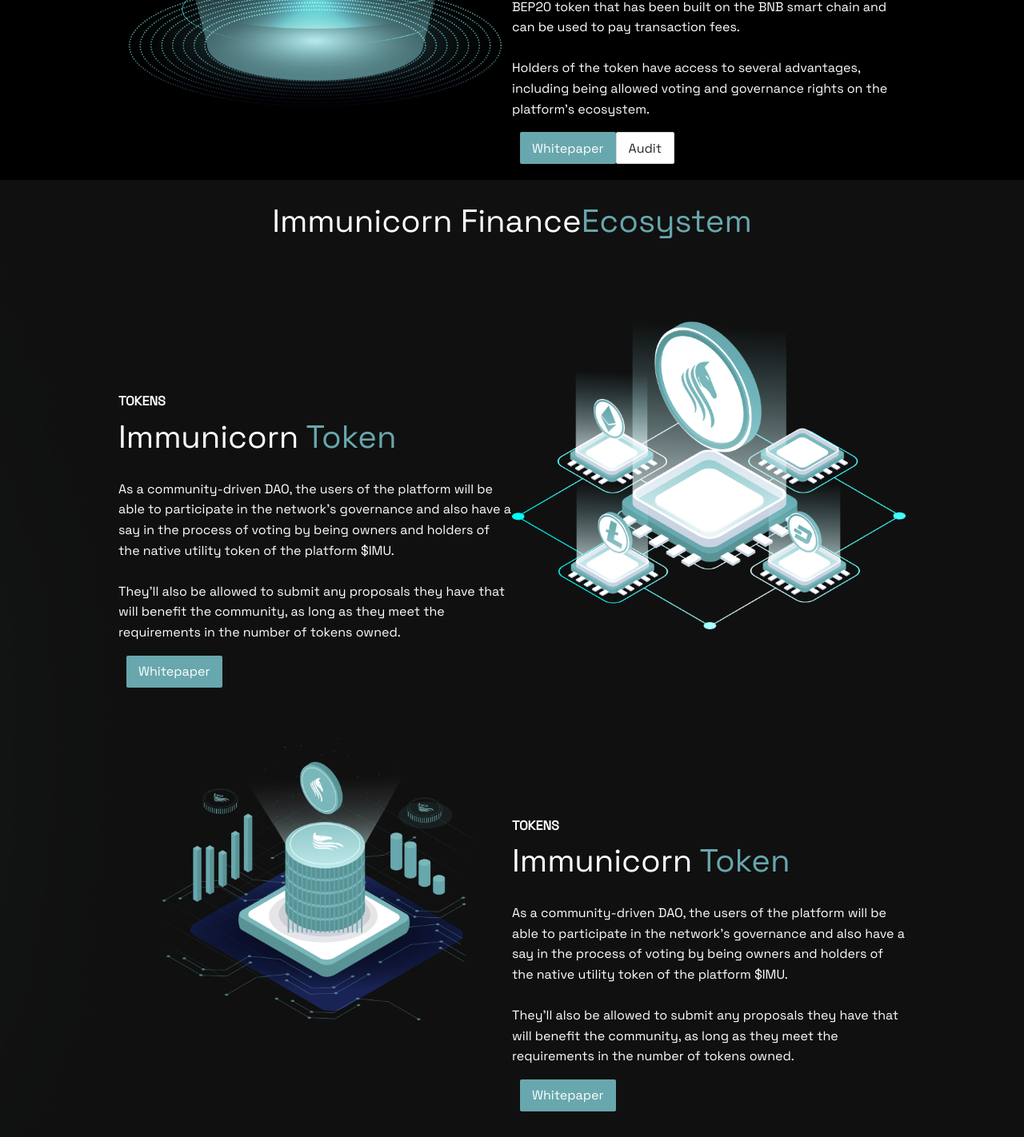
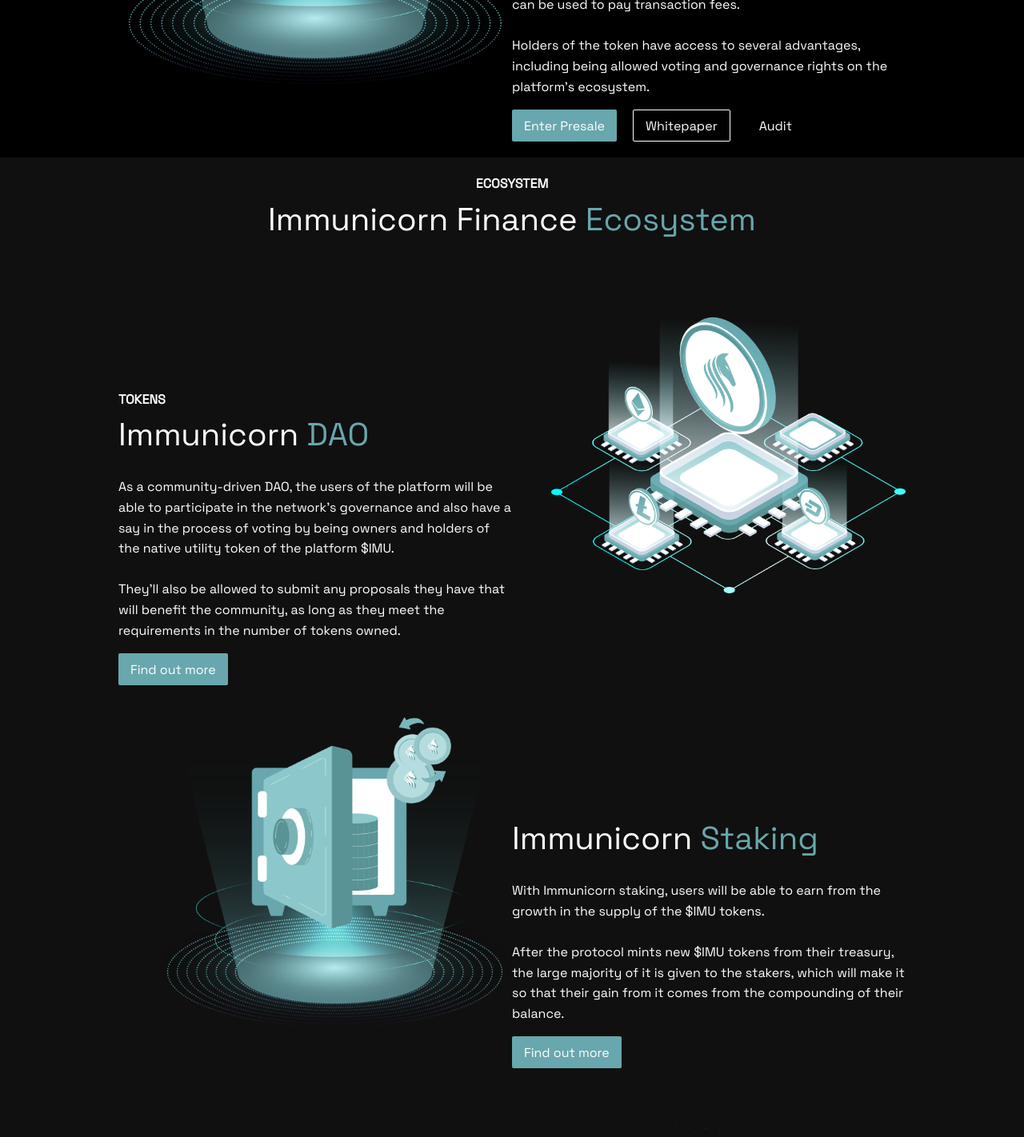
Before and after one commit to teejohn247/immunicon, a React (Create React App) app: page / in a window 1280 px wide. Shown: the part 1330-2752 px from the top of the page at 80% size. Built offline with nearby package versions, Linux system fonts and the light colour scheme.

Commit message:
fixed bugs

```diff
--- a/src/Components/AboutMain.js
+++ b/src/Components/AboutMain.js
@@ -32,10 +32,10 @@
 
 
                 <Col xs={24} sm={24} md={24} className="pad-mob" style={{ marginTop: "100px", textAlign: "center", }}>
-                    <p className="imu" style={{ color: "white", fontWeight: "bold", margin: "0px" }}>TOKENS</p>
+                    <p className="imu" style={{ color: "white", fontWeight: "bold", margin: "0px" }}>TOKENOMICS</p>
                     <h3 className="imu" style={{ color: "white", fontSize: "40px" }}>A world with a <span style={{ color: "#68A7AD" }}>Promise of Protection.</span></h3>
                     <p className="imu" style={{ color: "white", width: "60%", textAlign: "center", marginLeft: "auto", marginRight: "auto" }}>
-                        Welcome to Immunicorn Finance, the number one cryptocurrency that aims to provide a safe and secure digital environment where all of your digital assets are immune to failure.
+                    The $IMU token, which was very carefully crafted to serve as the major core of the Immunicorn ecosystem, will improve the functionality of the ecosystem and the operations that will be carried out by the users and investors of the platform.
                     </p>
 
                 </Col>
@@ -53,39 +53,45 @@
 
             <Row style={{ padding: "100px" }}>
 
-                <Col xs={24} sm={24} md={4} className="bgg" style={{ marginTop: "100px", textAlign: "center", }}>
+                <Col xs={24} sm={12} md={4} className="bgg" style={{ marginTop: "100px", textAlign: "center", }}>
                     <div>
                         <h3 style={{ color: "white", fontSize: "20px", textAlign: "left" }}>$IMU </h3>
-                        <p style={{ color: "white", textAlign: "left" }}>Test</p>
+                        <p style={{ color: "white", textAlign: "left" }}>TICKER</p>
                     </div>
                 </Col>
 
-                <Col xs={24} sm={24} md={4} className="bgg" style={{ marginTop: "100px", textAlign: "center", }}>
+                <Col xs={24} sm={12} md={4} className="bgg" style={{ marginTop: "100px", textAlign: "center", }}>
                     <div>
                         <h3 style={{ color: "white", fontSize: "20px", textAlign: "left" }}>50 B </h3>
-                        <p style={{ color: "white", textAlign: "left" }}>Total supply</p>
+                        <p style={{ color: "white", textAlign: "left" }}>TOTAL SUPPLY</p>
                     </div>
                 </Col>
 
-                <Col xs={24} sm={24} md={4} className="bgg" style={{ marginTop: "100px", textAlign: "center", }}>
+                <Col xs={24} sm={12} md={4} className="bgg" style={{ marginTop: "100px", textAlign: "center", }}>
                     <div>
                         <h3 style={{ color: "white", fontSize: "20px", textAlign: "left" }}>15 B </h3>
-                        <p style={{ color: "white", textAlign: "left" }}>Available For Presale</p>
+                        <p style={{ color: "white", textAlign: "left" }}>AVAILABLE FOR PRESALE</p>
                     </div>
                 </Col>
 
-                <Col xs={24} sm={24} md={4} className="bgg" style={{ marginTop: "100px", textAlign: "center", }}>
+                <Col xs={24} sm={12} md={4} className="bgg" style={{ marginTop: "100px", textAlign: "center", }}>
                     <div>
                         <h3 style={{ color: "white", fontSize: "20px", textAlign: "left" }}>0.0050 </h3>
-                        <p style={{ color: "white", textAlign: "left" }}>Initial Price for 1 $IMU</p>
+                        <p style={{ color: "white", textAlign: "left" }}>INITIAL PRICE FOR 1 $IMU</p>
                     </div>
                 </Col>
 
-                <Col xs={24} sm={24} md={4} className="bgg" style={{ marginTop: "100px", textAlign: "center", }}>
+                <Col xs={24} sm={12} md={4} className="bgg" style={{ marginTop: "100px", textAlign: "center", }}>
                     <div>
                         <h3 style={{ color: "white", fontSize: "20px", textAlign: "left" }}>20th Aug 2022 </h3>
-                        <p style={{ color: "white", textAlign: "left" }}>Presale
-                            Duration</p>
+                        <p style={{ color: "white", textAlign: "left" }}>PRESALE DURATION</p>
+                    </div>
+                </Col>
+
+                <Col xs={24} sm={12} md={4} className="bgg" style={{ marginTop: "100px", textAlign: "center", }}>
+                    <div>
+                        <h3 style={{ color: "white", fontSize: "20px", textAlign: "left" }}>20th Oct 2022 </h3>
+                        <p style={{ color: "white", textAlign: "left" }}>LAUNCH DATE</p>
                     </div>
                 </Col>
 
@@ -194,7 +200,7 @@
 
 
             <Row style={{ width: "60%", marginLeft: "auto", marginRight: "auto" }}>
-                <Col xs={24} sm={24} md={24} className="pad-mob" style={{ marginTop: "100px", textAlign: "center", }}>
+                <Col xs={24} sm={24} md={24} className="pad-mob" style={{ marginTop: "100px", textAlign: "center",  marginBottom:"80px", fontSize:"24px"}}>
                     <h3 style={{ color: "white", fontSize: "40px" }}>Frequently Asked Questions</h3>
 
 
@@ -212,7 +218,14 @@
                         <Panel header="How much is the supply of $IMU that will be dropped?" key="3" >
                             <div></div>
                         </Panel>
-                        <Panel header="Who governs the Immunicorn platform?" key="4" >
+
+                        <Panel header="How can I purchase $IMU tokens?" key="4" >
+                            <div></div>
+                        </Panel>
+
+
+
+                        <Panel header="Who governs the Immunicorn platform?" key="5" >
                             <div></div>
                         </Panel>
                     </Collapse>
--- a/src/Components/AppFooter.js
+++ b/src/Components/AppFooter.js
@@ -21,16 +21,16 @@
       }}
     >
       <Row>
-        <div className="myfoot" style={{ width: "80%", marginLeft: "auto", marginRight: "auto", textAlign: "Left", display: "flex", justifyContent: "center" }}>
+        <div className="myfoot mob_web" style={{ width: "80%", marginLeft: "auto", marginRight: "auto", textAlign: "Left", display: "flex", justifyContent: "center" }}>
 
-          <Col xs={24} sm={24} md={10}>
+          <Col xs={24} sm={24} md={8}>
             <Image src={log} preview={false} />
             <p className="footerp" style={{ textAlign: "left", width: "60%" }}>Welcome to Immunicorn Finance, the number one cryptocurrency that aims to provide a safe and secure digital environment.</p>
             <p className="footerp" style={{ textAlign: "left", width: "60%" }}>@2022 <span style={{ color: "#68A7AD" }}>immunicornfinance.com</span>  All rights reserved.</p>
           </Col>
 
 
-          <Col xs={24} sm={24} md={4}>
+          <Col xs={24} sm={12} md={4}>
             <p className="tkon" style={{ color: "#68A7AD" }}>Quick Links</p>
             <p>Get Support</p>
             <p>Staking</p>
@@ -41,13 +41,8 @@
           </Col>
 
 
-          <Col xs={24} sm={24} md={4}>
+          <Col xs={24} sm={12} md={4}>
             <p className="tkon" style={{ color: "#68A7AD" }}>Resources</p>
-
-
-
-
-
 
             <p>Whitepaper</p>
             <p>Brand Guide</p>
@@ -60,18 +55,93 @@
           </Col>
 
 
-          <Col xs={24} sm={24} md={4}>
+          <Col xs={24} sm={24} md={6}>
             <p className="tkon" style={{ color: "#68A7AD" }}>Follow Us</p>
             <div>
-              <Image src={discord} />
-              <Image src={twitter} />
-              <Image src={youtube} />
-              <Image src={tiktok} />
+              <Image style={{padding: "5px"}} src={discord} preview={false} />
+              <Image style={{padding: "5px"}} src={twitter} preview={false}/>
+              <Image style={{padding: "5px"}} src={youtube} preview={false}/>
+              <Image style={{padding: "5px"}} src={tiktok} preview={false}/>
 
             </div>
           </Col>
         </div>
       </Row>
+
+
+
+
+
+
+
+
+
+
+
+
+
+
+
+<div className="mob_footer">
+
+      <Row className="mob_foot">
+        <div className="myfoot" style={{ width: "80%", marginLeft: "auto", marginRight: "auto", textAlign: "Left", display: "flex", justifyContent: "center" }}>
+
+          <Col xs={24} sm={24} md={8}>
+            <Image src={log} preview={false} />
+            <p className="footerp" style={{ textAlign: "left", width: "60%" }}>Welcome to Immunicorn Finance, the number one cryptocurrency that aims to provide a safe and secure digital environment.</p>
+          </Col>
+
+
+
+        </div>
+      </Row>
+
+      <Row style={{width: "80%",marginLeft: "auto",marginRight: "auto", textAlign:"left"}}>
+        <Col xs={12} sm={12}>
+            <p className="tkon" style={{ color: "#68A7AD" }}>Quick Links</p>
+            <p  >Get Support</p>
+            <p>Staking</p>
+            <p>Accelerator</p>
+            <p>Buy Axion</p>
+            <p>Vote</p>
+
+          </Col>
+
+
+          <Col xs={12} sm={12}>
+            <p className="tkon" style={{ color: "#68A7AD" }}>Resources</p>
+
+            <p>Whitepaper</p>
+            <p>Brand Guide</p>
+            <p>Knowledge Base</p>
+            <p>Dextools Chart</p>
+            <p>CoinGecko Chart</p>
+            <p>CoinGecko Chart</p>
+            <p>Github Code</p>
+
+          </Col>
+
+
+          <Col xs={24} sm={24} md={6}>
+            <p className="tkon" style={{ color: "#68A7AD" }}>Follow Us</p>
+            <div style={{display:"flex"}}>
+              <Image style={{padding: "5px"}} src={discord} preview={false} />
+              <Image style={{padding: "5px"}} src={twitter} preview={false}/>
+              <Image style={{padding: "5px"}} src={youtube} preview={false}/>
+              <Image style={{padding: "5px"}} src={tiktok} preview={false}/>
+
+            </div>
+          </Col>
+      </Row>
+
+      <Row>
+      <Col xs={24} sm={24} md={8} style={{  width: "80% !important", marginTop:"20px" }}>
+            <p className="footerp" >@2022 <span style={{ color: "#68A7AD" }}>immunicornfinance.com</span>  All rights reserved.</p>
+          </Col>
+      </Row>
+      </div>
+
     </Footer>
 
 
--- a/src/Components/BreadCrumb.js
+++ b/src/Components/BreadCrumb.js
@@ -14,12 +14,13 @@
                 <div className="content homeSlide" >
 
 
-                    <h3 className="homeSlide rewrds" style={{ marginTop: "80px" }}>Immunicorn Finance <span style={{ color: "#68A7AD" }}>Token</span></h3>
-                    <h5 className>A world with a <span style={{ color: "#68A7AD" }}>Promise of Protection.</span></h5>
+                <h5 style={{marginTop:"110px"}}>A world with a <span style={{color: "#68A7AD"}}>Promise of Protection.</span></h5>
+
                     <p>Welcome to Immunicorn Finance, the number one cryptocurrency that aims to provide a safe and secure digital environment where all of your digital assets are immune to failure.</p>
-                    <div className="btnHolder">
-                        <Button size="large">Whitepaper</Button>
-                        <Button size="large"> Audit</Button>
+                    <div className="btnHolder" style={{display: "flex", justifyContent:"center"}}>
+                        <Button style={{ width: "196px", height: "60px", background: "#68A7AD", border:"none", color:"white", margin: "0px 20px 0px 0px"}} size="large">Enter Presale</Button>
+                        <Button size="large" style={{width: "196px", height: "60px",border:"1px solid white", background:"transparent", color:"white"}}> Whitepaper</Button>
+
                     </div>
 
 
--- a/src/Components/Partners.js
+++ b/src/Components/Partners.js
@@ -63,9 +63,12 @@
                         Holders of the token have access to several advantages, including being allowed voting and governance rights on the platform’s ecosystem.
                         </p>
 
-                        <div className="btnHolder" style={{display: "flex", justifyContent: "space-between", width: "35%"}}>
-                        <Button style={{background: "#68A7AD", border:"none", color:"white", marginLeft:"10px"}} size="large">Whitepaper</Button>
-                        <Button size="large"> Audit</Button>
+                        <div className="btnHolder" style={{display: "flex"}}>
+                        <Button style={{background: "#68A7AD", border:"none", color:"white", margin: "0px 20px 0px 0px"}} size="large">Enter Presale</Button>
+
+                        <Button size="large" style={{border:"1px solid white", background:"transparent", color:"white"}}> Whitepaper</Button>
+                        <Button size="large" style={{border:"1px solid black", background:"transparent", color:"white", margin: "0px 20px 0px 20px"}}> Audit</Button>
+
                     </div>
                     </Col>
 
--- a/src/Components/mainBody.js
+++ b/src/Components/mainBody.js
@@ -5,6 +5,8 @@
 
 import illus1 from '../assets/14.png';
 import illus7 from '../assets/17.png';
+import illust from '../assets/illust.png';
+
 
 
 
@@ -19,7 +21,11 @@
                     <Row className="spon_mob" style={{ padding: "20px" }}>
 
                         <Col xs={24} sm={24} md={24} style={{ display: 'flex', justifyContent: "center" }}>
-                            <h3 style={{ color: "white", fontSize: "40px" }}>Immunicorn Finance<span style={{ color: "#68A7AD" }}>Ecosystem</span></h3>
+                            <p style={{ color: "white", fontWeight: "bold", margin: "0px", textAlign: "center" }}>ECOSYSTEM</p>
+                        </Col>
+
+                        <Col xs={24} sm={24} md={24} style={{ display: 'flex', justifyContent: "center" }}>
+                            <h3 style={{ color: "white", fontSize: "40px" }}>Immunicorn Finance<span style={{ color: "#68A7AD" }}> Ecosystem</span></h3>
                         </Col>
 
 
@@ -36,7 +42,7 @@
 
                         <Col xs={24} sm={24} md={12} className="pad-mob" style={{ marginTop: "120px" }}>
                             <p style={{ color: "white", fontWeight: "bold", margin: "0px" }}>TOKENS</p>
-                            <h3 style={{ color: "white", fontSize: "40px" }}>Immunicorn <span style={{ color: "#68A7AD" }}>Token</span></h3>
+                            <h3 style={{ color: "white", fontSize: "40px" }}>Immunicorn <span style={{ color: "#68A7AD" }}>DAO</span></h3>
                             <p style={{ color: "white" }}>
 
                                 As a community-driven DAO, the users of the platform will be able to participate in the network’s governance and also have a say in the process of voting by being owners and holders of the native utility token of the platform $IMU.
@@ -48,14 +54,46 @@
                             </p>
 
                             <div className="btnHolder" style={{ display: "flex", justifyContent: "space-between", width: "35%" }}>
-                                <Button style={{ background: "#68A7AD", border: "none", color: "white", marginLeft: "10px" }} size="large">Whitepaper</Button>
+                                <Button style={{ background: "#68A7AD", border: "none", color: "white" }} size="large">Find out more</Button>
+
                             </div>
                         </Col>
 
 
                         <Col xs={24} sm={24} md={12} className="pad-mob">
-                            <Image className="img-1" src={illustration} preview={false} />
+                            <Image style={{ width: "90%", marginLeft: "auto", justifyContent: "flex-end", display: "flex" }} className="img-1" src={illustration} preview={false} />
                         </Col>
+
+                    </Row>
+                </div>
+
+
+
+                <div>
+                    <Row style={{ padding: "20px" }}>
+
+                        <Col xs={24} sm={24} md={12} className="pad-mob">
+                            <Image style={{ width: "90%", marginLeft: "auto", justifyContent: "flex-end", display: "flex" }} className="img-1" src={illust} preview={false} />
+                        </Col>
+
+                        <Col xs={24} sm={24} md={12} className="pad-mob" style={{ marginTop: "120px" }}>
+                            <h3 style={{ color: "white", fontSize: "40px" }}>Immunicorn <span style={{ color: "#68A7AD" }}>Staking</span></h3>
+                            <p style={{ color: "white" }}>
+                                With Immunicorn staking, users will be able to earn from the growth in the supply of the $IMU tokens.
+                                <br />
+                                <br />
+                                After the protocol mints new $IMU tokens from their treasury, the large majority of it is given to the stakers, which will make it so that their gain from it comes from the compounding of their balance.
+
+
+                            </p>
+
+                            <div className="btnHolder" style={{ display: "flex", justifyContent: "space-between", width: "35%" }}>
+                                <Button style={{ background: "#68A7AD", border: "none", color: "white" }} size="large">Find out more</Button>
+                            </div>
+                        </Col>
+
+
+
 
                     </Row>
                 </div>
@@ -66,24 +104,27 @@
                 <div>
                     <Row style={{ padding: "20px" }}>
 
-                        <Col xs={24} sm={24} md={12} className="pad-mob">
-                            <Image className="img-1" src={illus1} preview={false} />
-                        </Col>
+
 
                         <Col xs={24} sm={24} md={12} className="pad-mob" style={{ marginTop: "120px" }}>
-                            <p style={{ color: "white", fontWeight: "bold", margin: "0px" }}>TOKENS</p>
-                            <h3 style={{ color: "white", fontSize: "40px" }}>Immunicorn <span style={{ color: "#68A7AD" }}>Token</span></h3>
+                            <h3 style={{ color: "white", fontSize: "40px" }}>Immunicorn <span style={{ color: "#68A7AD" }}>Lending</span></h3>
                             <p style={{ color: "white" }}>
-                                As a community-driven DAO, the users of the platform will be able to participate in the network’s governance and also have a say in the process of voting by being owners and holders of the native utility token of the platform $IMU.
+                                Users of the Immunicorn platform can lend their assets to the platform so that a liquidity pool consists of multiple cryptocurrencies such as ETH and BNB. After every transaction, a derivative is created upon the deposited amount of a 1:1 valuation that can either be stored, redeemed, or traded.
+
                                 <br />
                                 <br />
-                                They’ll also be allowed to submit any proposals they have that will benefit the community, as long as they meet the requirements in the number of tokens owned.
 
+                                This means that even when the original asset is still locked in the liquidity pool, the value is still free with the derivative token.
                             </p>
 
                             <div className="btnHolder" style={{ display: "flex", justifyContent: "space-between", width: "35%" }}>
-                                <Button style={{ background: "#68A7AD", border: "none", color: "white", marginLeft: "10px" }} size="large">Whitepaper</Button>
+                                <Button style={{ background: "#68A7AD", border: "none", color: "white" }} size="large">Find out more</Button>
+
                             </div>
+                        </Col>
+
+                        <Col xs={24} sm={24} md={12} className="pad-mob">
+                            <Image style={{ width: "90%", marginRight: "auto", justifyContent: "flex-end", display: "flex" }} className="img-1" src={illus1} preview={false} />
                         </Col>
 
 
@@ -98,30 +139,31 @@
                     <Row className="spon_mob_1" style={{ padding: "20px" }}>
 
 
+                        <Col xs={24} sm={24} md={12} className="pad-mob">
+                            <Image style={{ width: "90%", marginRight: "auto", justifyContent: "flex-end", display: "flex" }} className="img-1" src={illus7} preview={false} />
+                        </Col>
 
 
                         <Col xs={24} sm={24} md={12} className="pad-mob" style={{ marginTop: "120px" }}>
-                            <p style={{ color: "white", fontWeight: "bold", margin: "0px" }}>TOKENS</p>
-                            <h3 style={{ color: "white", fontSize: "40px" }}>Immunicorn <span style={{ color: "#68A7AD" }}>Token</span></h3>
+                            <h3 style={{ color: "white", fontSize: "40px" }}>Immunicorn <span style={{ color: "#68A7AD" }}>Borrowing</span></h3>
                             <p style={{ color: "white" }}>
 
-                                As a community-driven DAO, the users of the platform will be able to participate in the network’s governance and also have a say in the process of voting by being owners and holders of the native utility token of the platform $IMU.
+                                For borrowing, borrowers remove money from the liquidity pool in exchange for collateral. After they have paid back the amount with interest, their collateral is then released.
+
                                 <br />
                                 <br />
-                                They’ll also be allowed to submit any proposals they have that will benefit the community, as long as they meet the requirements in the number of tokens owned.
 
+                                Unlike with traditional financing, the collateral dropped must be higher in value than the amount which is to be borrowed. For Immunicorn, the amount required is at least 130% of the borrowed amount. So if 100 ETH is borrowed, the borrower must let go of collateral worth 130% ETH. If the borrower then fails to refund the loan, their collateral is then liquidated and distributed among their lenders.
 
                             </p>
 
                             <div className="btnHolder" style={{ display: "flex", justifyContent: "space-between", width: "35%" }}>
-                                <Button style={{ background: "#68A7AD", border: "none", color: "white", marginLeft: "10px" }} size="large">Whitepaper</Button>
+                                <Button style={{ background: "#68A7AD", border: "none", color: "white" }} size="large">Find out more</Button>
+
                             </div>
                         </Col>
 
 
-                        <Col xs={24} sm={24} md={12} className="pad-mob">
-                            <Image className="img-1" src={illus7} preview={false} />
-                        </Col>
 
                     </Row>
                 </div>
@@ -139,8 +181,11 @@
                         </Col>
 
 
-                        <Col xs={24} sm={24} md={9} className="pad-mob" style={{ display: "flex", alignItems: "center", marginTop: "30px" }}>
-                            <Button size="large">Get Early Access</Button>
+                        <Col xs={24} sm={24} md={9} className="pad-mob" style={{
+                            display: "flex", alignItems: "center", marginTop: "30px",
+                            justifyContent: "flex-end"
+                        }}>
+                            <Button style={{ background: "white", color: "#68A7AD" }} size="large">Get Early Access</Button>
                         </Col>
 
                     </Row>
--- a/src/Components/mainScreen.js
+++ b/src/Components/mainScreen.js
@@ -16,8 +16,8 @@
                 <div className="content homeSlide">
 
 
-                    <h3 className="homeSlide rewrds">Immunicorn Finance <span style={{color: "#68A7AD"}}>Token</span></h3>
-                    <h5>A world with a <span style={{color: "#68A7AD"}}>Promise of Protection.</span></h5>
+                    {/* <h3 className="homeSlide rewrds">Immunicorn Finance <span style={{color: "#68A7AD"}}>Token</span></h3> */}
+                    <h5 style={{marginTop:"70px"}}>A world with a <span style={{color: "#68A7AD"}}>Promise of Protection.</span></h5>
                     <p>Welcome to Immunicorn Finance, the number one cryptocurrency that aims to provide a safe and secure digital environment where all of your digital assets are immune to failure.</p>
 
                     <Image src={illus}  style={{width:"40%"}} preview={false}/>
```
Also changed, not shown: src/App.css (+47 -3 lines), src/Components/header.js (+6 -2 lines), src/assets/illust.png (added).
